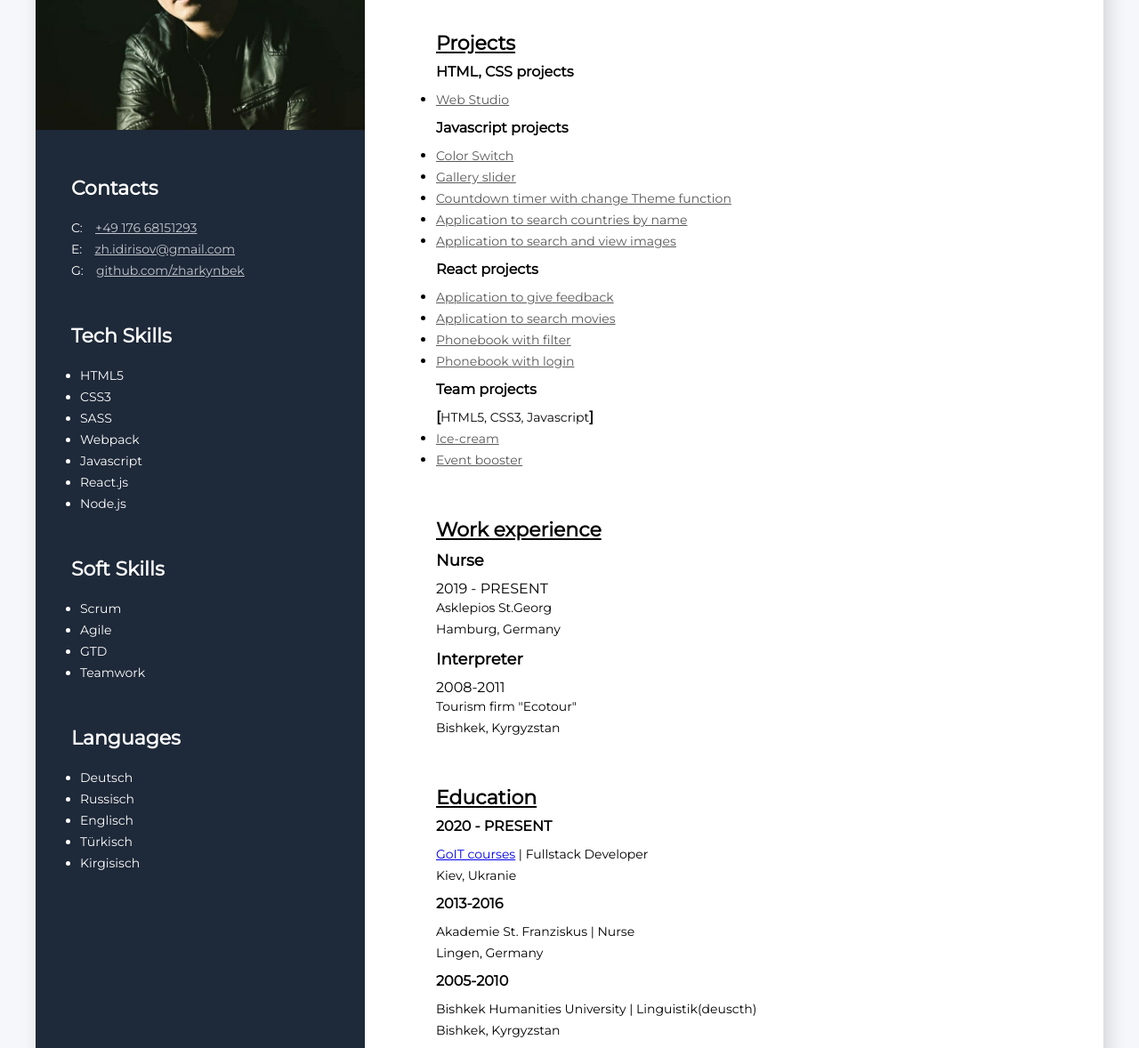
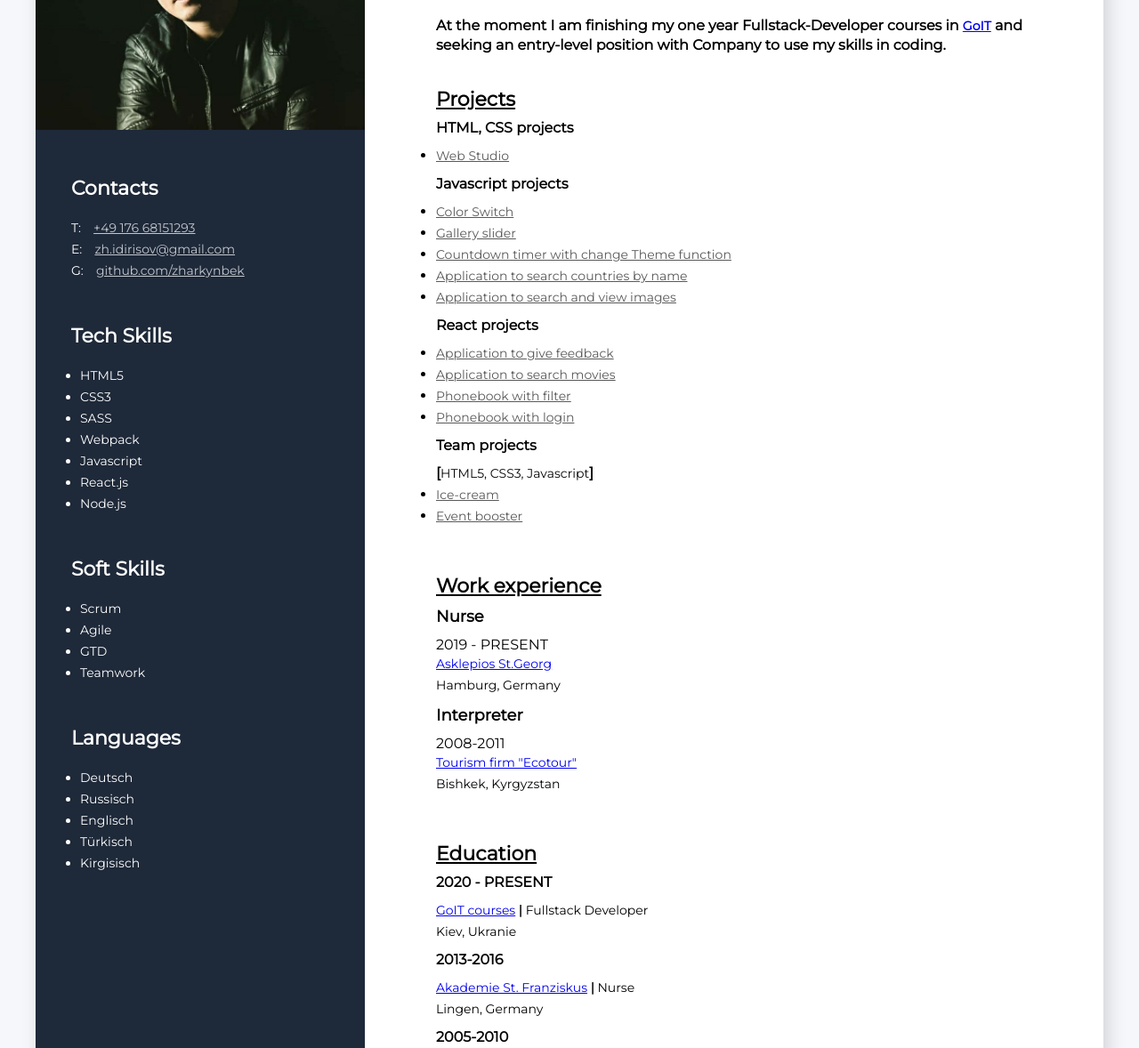
Before and after one commit to Zharkynbek/resume, a plain HTML site: page index.html in a window 1280 px wide. Shown: the part 222-1400 px from the top of the page at 89% size. Drawn offline with Linux system fonts and the light colour scheme.

Commit message:
add little info about me

```diff
--- a/css/style.css
+++ b/css/style.css
@@ -113,6 +113,7 @@ body {
 }
 
 .name {
+  margin-bottom: 20px;
   font-size: 35px;
   font-weight: 700;
   line-height: 50px;
--- a/index.html
+++ b/index.html
@@ -20,7 +20,7 @@
         <div class="contacts-container">
           <h3 class="contacts-title">Contacts</h3>
           <div>
-            <span class="contacts-link-type">C:</span>
+            <span class="contacts-link-type">T:</span>
 
             <a class="contacts-link" href="tel:4917668151293"
               >+49 176 68151293</a
@@ -88,6 +88,15 @@
         <div class="info-container">
           <h2 class="profession">Fullstack Developer / React Developer</h2>
           <h1 class="name">Zharkynbek Idirisov</h1>
+          <h4>
+            At the moment I am finishing my one year Fullstack-Developer courses
+            in
+            <a class="text" target="_blank" href="https://goit.ua/"
+              ><b>GoIT</b></a
+            >
+            and seeking an entry-level position with Company to use my skills in
+            coding.
+          </h4>
         </div>
 
         <!-- projects container -->
@@ -213,7 +222,13 @@
           <div>
             <h4 class="profession-title">Nurse</h4>
             <span>2019 - PRESENT</span>
-            <p class="text">Asklepios St.Georg<br />Hamburg, Germany</p>
+            <p class="text">
+              <a
+                target="_blank"
+                href="https://www.asklepios.com/hamburg/sankt-georg/"
+                >Asklepios St.Georg</a
+              ><br />Hamburg, Germany
+            </p>
           </div>
 
           <!-- company 2 -->
@@ -221,7 +236,12 @@
           <div>
             <h4 class="profession-title">Interpreter</h4>
             <span>2008-2011</span>
-            <p class="text">Tourism firm "Ecotour"<br />Bishkek, Kyrgyzstan</p>
+            <p class="text">
+              <a target="_blank" href="http://ecotour.kg/"
+                >Tourism firm "Ecotour"</a
+              >
+              <br />Bishkek, Kyrgyzstan
+            </p>
           </div>
         </div>
         <!-- education -->
@@ -233,20 +253,25 @@
               <a class="text" target="_blank" href="https://goit.ua/"
                 >GoIT courses</a
               >
-              | Fullstack Developer<br />Kiev, Ukranie
+              <b>|</b> Fullstack Developer<br />Kiev, Ukranie
             </p>
           </div>
           <div>
             <h4 class="education-time">2013-2016</h4>
             <p class="text">
-              Akademie St. Franziskus | Nurse<br />Lingen, Germany
+              <a target="_blank" href="https://akademie-franziskus.de/"
+                >Akademie St. Franziskus</a
+              >
+              <b>|</b> Nurse<br />Lingen, Germany
             </p>
           </div>
           <div>
             <h4 class="education-time">2005-2010</h4>
             <p class="text">
-              Bishkek Humanities University | Linguistik(deuscth)<br />Bishkek,
-              Kyrgyzstan
+              <a target="_blank" href="http://www.bhu.kg/"
+                >Bishkek Humanities University</a
+              >
+              <b>|</b> Linguistik(deuscth)<br />Bishkek, Kyrgyzstan
             </p>
           </div>
         </div>
```
